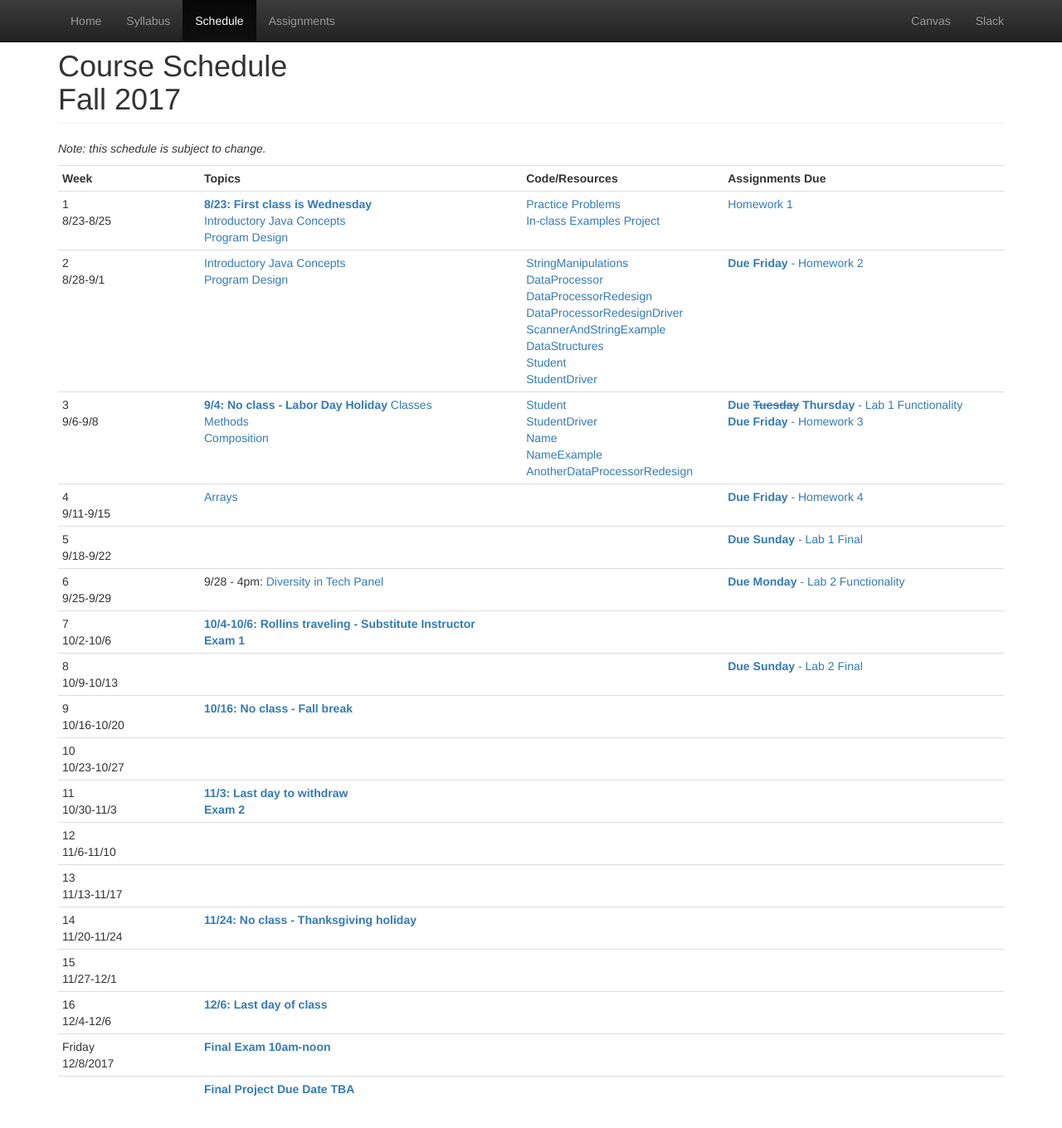
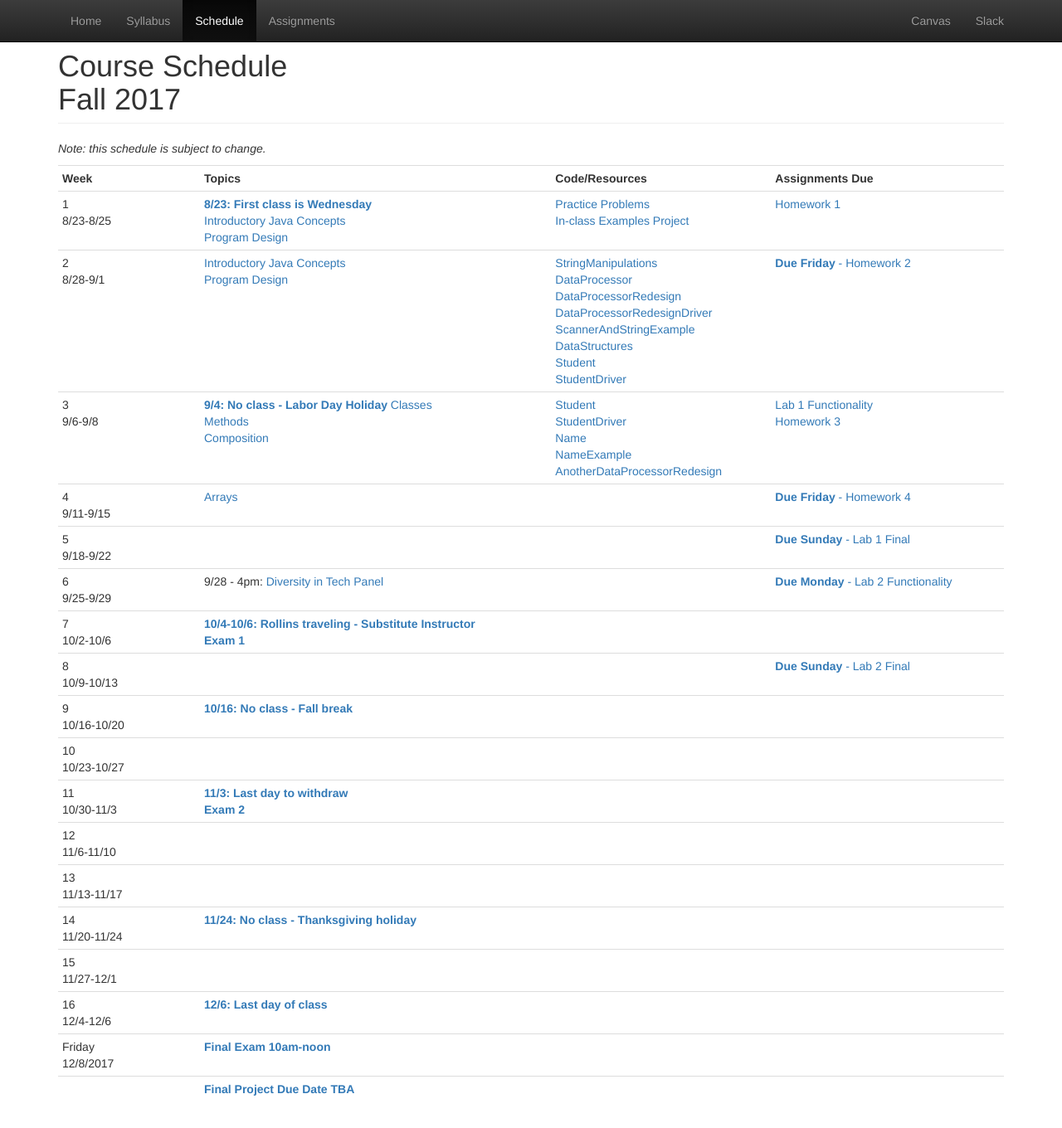
Before and after one commit to CS514-F17/cs514-f17.github.io, a Jekyll site: the page built from schedule.html, in a window 1280 px wide and 1368 px high. Shown: the top 1360 px of the window at 83% size. Built offline with Jekyll 4.4.1, drawn with Linux system fonts in a browser that asks for light colours.

Commit message:
update deadlnes

```diff
--- a/schedule.html
+++ b/schedule.html
@@ -94,8 +94,8 @@
 		<a href="https://github.com/CS514-F17/code/blob/master/StudentTest.java">StudentTest.java</a><br/> -->
 		</td>
 		<td>
-			<a href="https://github.com/CS514-F17/Lab1/blob/master/README.md"><strong>Due <del>Tuesday</del> Thursday</strong> - Lab 1 Functionality</a><br/>
-			<a href="https://github.com/CS514-F17/Homework3/blob/master/README.md"><strong>Due Friday</strong> - Homework 3</a>
+			<a href="https://github.com/CS514-F17/Lab1/blob/master/README.md">Lab 1 Functionality</a><br/>
+			<a href="https://github.com/CS514-F17/Homework3/blob/master/README.md">Homework 3</a>
 
 		</td>
 	</tr>
```
